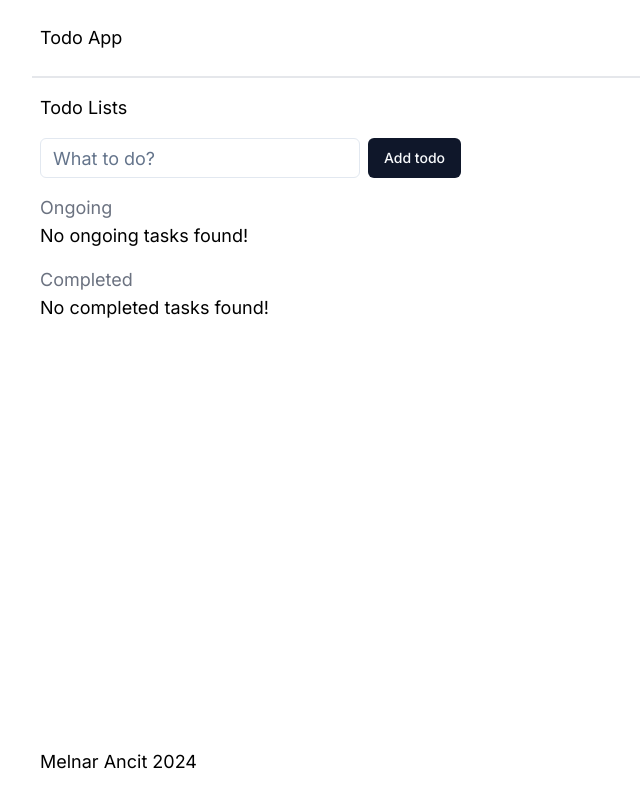
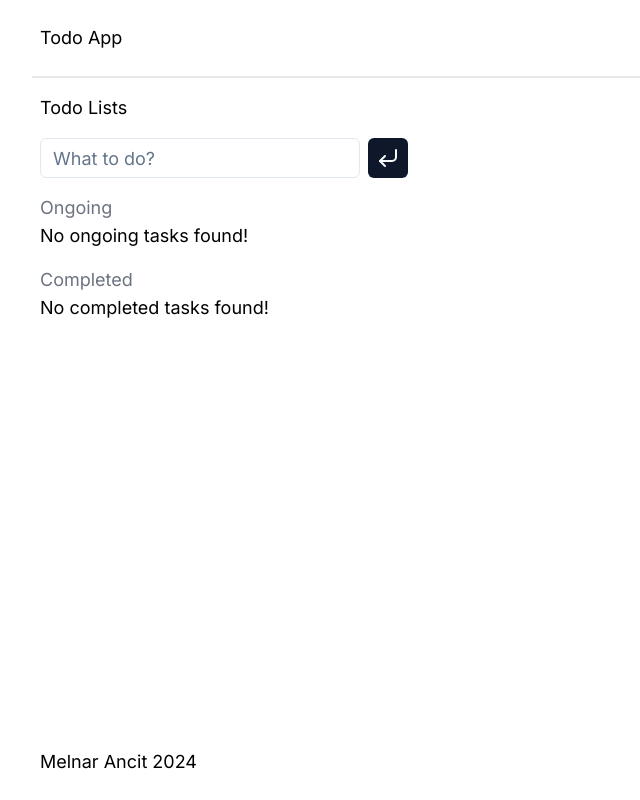
Before and after one commit to nartrajector/next-todo-app, a Next.js app: page / in a window 1280 px wide. Shown: the whole page, without its empty margins (0-640 px from the left). Built offline with nearby package versions, Linux system fonts and the light colour scheme.

Commit message:
use label component

```diff
--- a/components/add-todo.tsx
+++ b/components/add-todo.tsx
@@ -2,6 +2,7 @@ import { Button } from "@/components/ui/button";
 import { Input } from "@/components/ui/input";
 import { useState } from "react";
 import type { Todos } from "@/app/page";
+import { CornerDownLeft } from "lucide-react";
 
 interface AddTodoProps {
   addTodo: (newTodo: Todos) => void;
@@ -34,7 +35,9 @@ export default function AddTodo({ addTodo }: AddTodoProps) {
           e.key === "Enter" && handleAddTodo();
         }}
       />
-      <Button onClick={handleAddTodo}>Add todo</Button>
+      <Button onClick={handleAddTodo} className="p-2">
+        <CornerDownLeft />
+      </Button>
     </div>
   );
 }
--- a/components/todo-item.tsx
+++ b/components/todo-item.tsx
@@ -1,5 +1,6 @@
 import type { Todos } from "@/app/page";
 import { Checkbox } from "@/components/ui/checkbox";
+import { Label } from "@/components/ui/label"
 
 interface TodoItemProps {
   todo: Todos;
@@ -15,14 +16,14 @@ export default function TodoItem({ todo, handleToggleTodo }: TodoItemProps) {
         checked={todo.completed}
         onClick={() => handleToggleTodo(todo.id)}
       />
-      <label
+      <Label
         htmlFor={todo.todo}
         className={`leading-none ${
           todo.completed ? "line-through text-gray-500" : ""
         }`}
       >
         {todo.todo}
-      </label>
+      </Label>
     </div>
   );
 }
```
